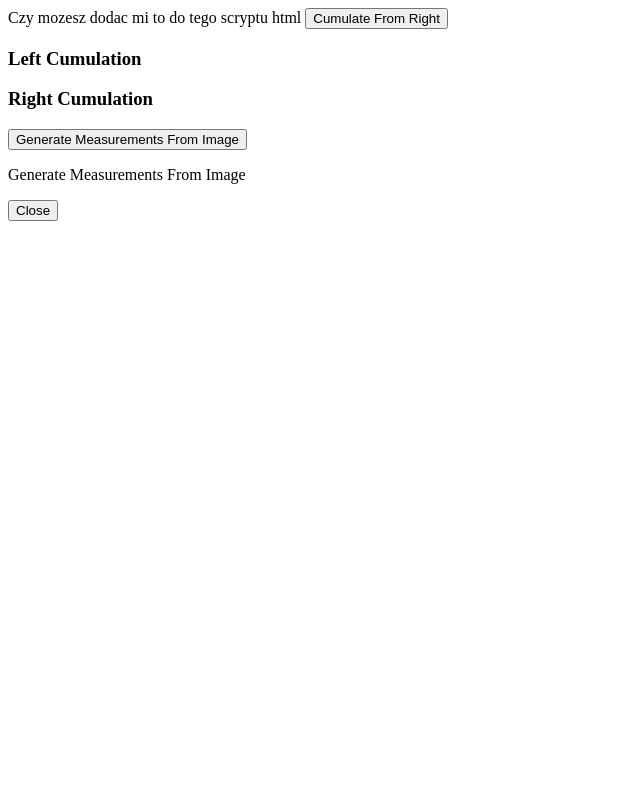
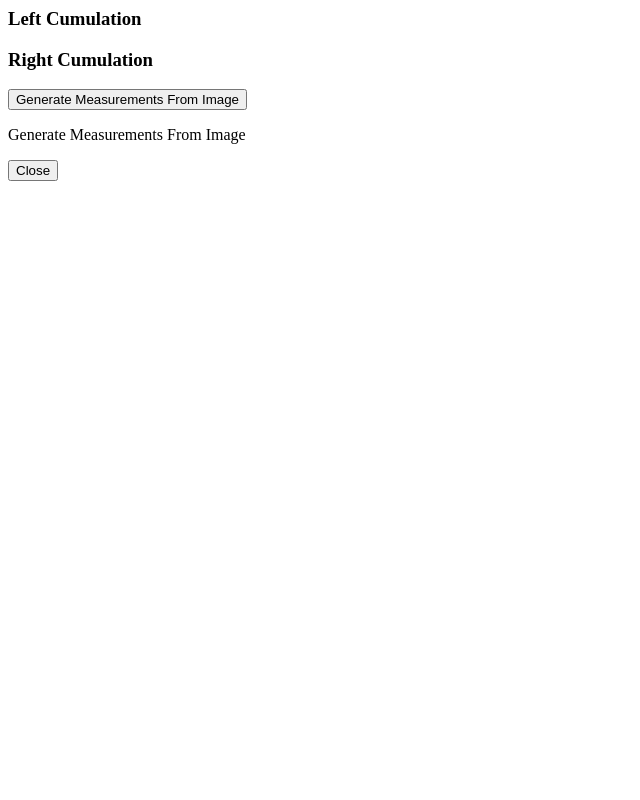
Before and after one commit to MariuszBsk/ms, a Flask app: page / in a window 1280 px wide. Shown: the whole page, without its empty margins (0-640 px from the left). Run offline with Flask 3, Linux system fonts and the light colour scheme.

Commit message:
index.html

```diff
--- a/templates/index.html
+++ b/templates/index.html
@@ -1,5 +1,4 @@
 
-     Czy mozesz dodac mi to do tego scryptu html     <button onclick="cumulate('right')">Cumulate From Right</button>
 
 <div class="result-container">
     <div>
```
